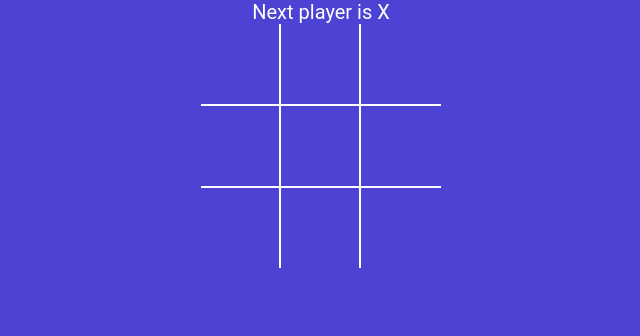
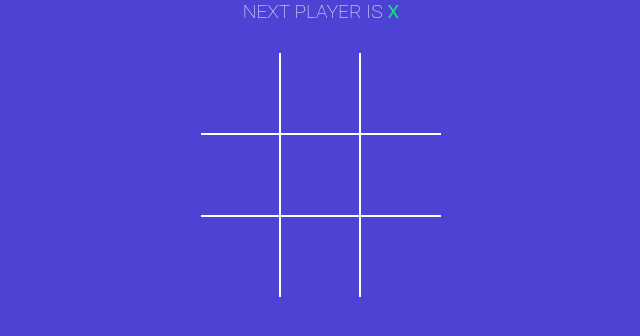
Before and after one commit to codehaldar/Tic-Tac-Toe-Game, a React (Vite) app: page / in a window 1280 px wide. Shown: the top 336 px of the page, without its empty margins (319-959 px from the left). Built offline with nearby package versions, Linux system fonts and the light colour scheme.

Commit message:
Draw feature is added and some styling has been done

```diff
--- a/src/App.jsx
+++ b/src/App.jsx
@@ -2,32 +2,31 @@ import './style.scss';
 import { useState } from 'react';
 import Board from './components/Board';
 import { calcwinner } from './winner';
+import Statusmess from './components/Statusmess';
 function App() {
   const [squares, setsquares] = useState(Array(9).fill(null));
   const [xturn, toggleturn] = useState(true);
   const wonby = calcwinner(squares);
-  //console.log(wonby);
-  const nextplayer = xturn ? 'X' : 'O';
-  const status = wonby ? `Winner is ${wonby}` : `Next player is ${nextplayer}`;
+
+  //const status = wonby ? `Winner is ${wonby}` : `Next player is ${nextplayer}`;
 
   const eventHandler = pos => {
     if (squares[pos] || wonby) {
       return;
     }
     setsquares(currsq => {
-      const newsq = currsq.map((val, i) => {
+      return currsq.map((val, i) => {
         if (pos === i && val === null) {
           return xturn ? 'X' : 'O';
         }
         return val;
       });
-      return newsq;
     });
     toggleturn(curr => !curr);
   };
   return (
     <div className="app">
-      <div>{status}</div>
+      <Statusmess wonby={wonby} xturn={xturn} squares={squares} />
       <Board squares={squares} eventHandler={eventHandler} />
     </div>
   );
--- /dev/null
+++ b/src/components/Statusmess.jsx
@@ -0,0 +1,26 @@
+const Statusmess = ({ wonby, xturn, squares }) => {
+  const nomovesleft = squares.every(val => val !== null);
+  const nextplayer = xturn ? (
+    <span className="text-green">X</span>
+  ) : (
+    <span className="text-orange">O</span>
+  );
+  const renderstatus = () => {
+    if (wonby !== null) {
+      return (
+        <>
+          WINNER IS{' '}
+          <span className={wonby === 'X' ? 'text-green' : 'text-orange'}>
+            {wonby}
+          </span>{' '}
+        </>
+      );
+    }
+    if (!wonby && nomovesleft) {
+      return <>DRAW</>;
+    }
+    return <>NEXT PLAYER IS {nextplayer} </>;
+  };
+  return <div className="status-message">{renderstatus()}</div>;
+};
+export default Statusmess;
--- a/src/style.scss
+++ b/src/style.scss
@@ -170,3 +170,6 @@ button {
     }
   }
 }
+.Draw {
+  color: rgb(206, 9, 220);
+}
--- a/src/winner.js
+++ b/src/winner.js
@@ -9,11 +9,11 @@ export const calcwinner = squares => {
     [2, 5, 8],
 
     [0, 4, 8],
-    [6, 4, 2],
+    [2, 4, 6],
   ];
   for (let i = 0; i < combos.length; i++) {
     const [a, b, c] = combos[i];
-    if (squares[i] && squares[a] === squares[b] && squares[b] === squares[c]) {
+    if (squares[a] && squares[a] === squares[b] && squares[b] === squares[c]) {
       return squares[a];
     }
   }
```
